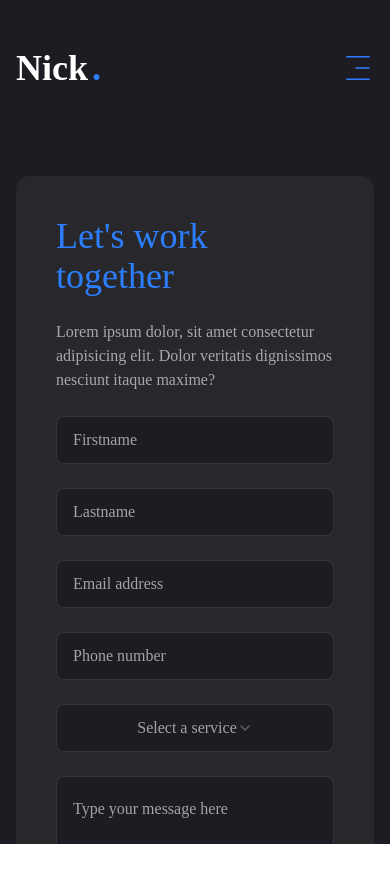
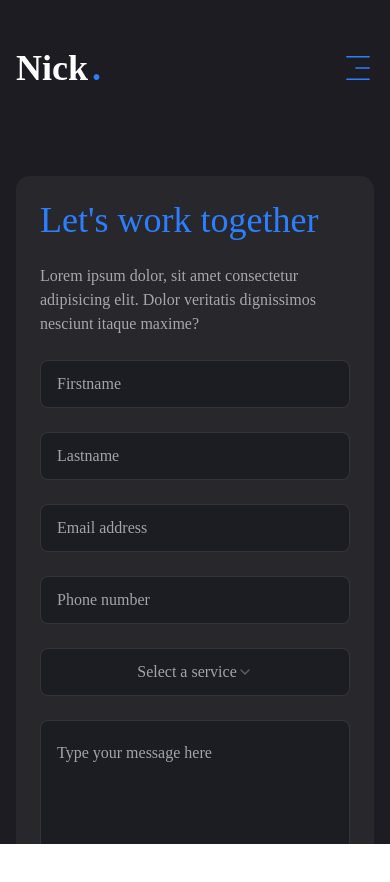
Before and after one commit to Nick-Salifu/portfolio, a Next.js app: page /contact in a window 390 px wide. Shown: the top 882 px of the page. Built offline with nearby package versions, Linux system fonts and the light colour scheme.

Commit message:
removed a bit of padding off the form for the contact page for mobile

```diff
--- a/app/contact/page.jsx
+++ b/app/contact/page.jsx
@@ -39,7 +39,7 @@ export default function Contact() {
             <div className="container p-4 mx-auto">
                 <div className="flex flex-col xl:flex-row gap-[30px]">
                     <div className="xl:w-[54%] order xl:order-none">
-                        <form className="flex flex-col gap-6 p-10 bg-[#27272c] rounded-xl">
+                        <form className="flex flex-col gap-6 p-6 md:p-10 bg-[#27272c] rounded-xl">
                             <h3 className="text-4xl text-blue-500">Let's work together</h3>
                             <p className="text-white/60">Lorem ipsum dolor, sit amet consectetur adipisicing elit. Dolor veritatis dignissimos nesciunt itaque maxime?</p>
 
```
